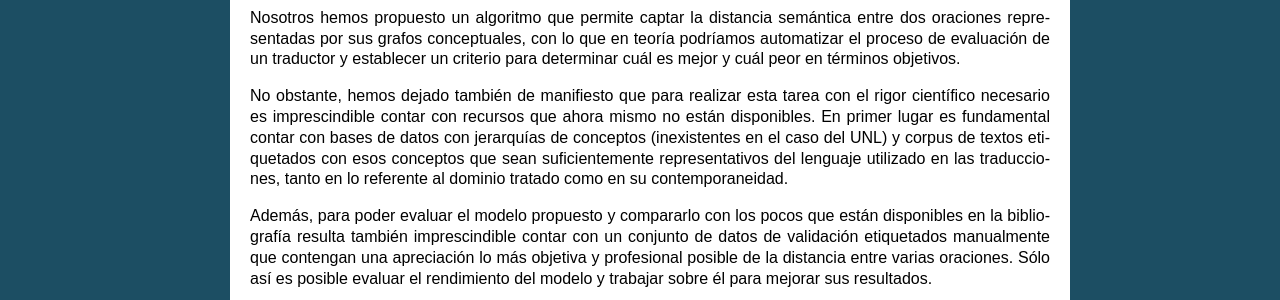
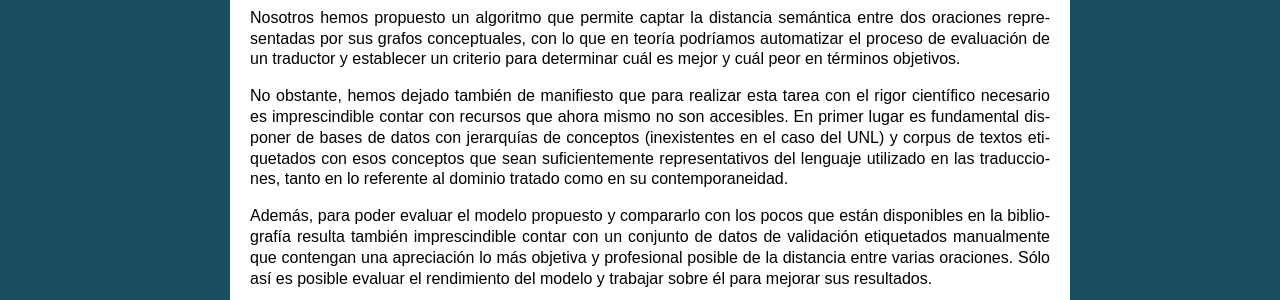
Before and after one commit to jgsogo/muia_tfm, a Sphinx documentation site: the page built from doc/6.conclusion/index.rst, in a window 1280 px wide. Shown: the part 361-661 px from the top of the page. Built offline with Sphinx 7.4.7, drawn with Linux system fonts in a browser that asks for light colours; cross-references to code outside the pages are shown as plain code.

Commit message:
a little bit of redundancy

```diff
--- a/doc/6.conclusion/index.rst
+++ b/doc/6.conclusion/index.rst
@@ -29,8 +29,8 @@ automatizar el proceso de evaluación de un traductor y establecer un criterio p
 determinar cuál es mejor y cuál peor en términos objetivos.
 
 No obstante, hemos dejado también de manifiesto que para realizar esta tarea con el
-rigor científico necesario es imprescindible contar con recursos que ahora mismo no están
-disponibles. En primer lugar es fundamental contar con bases de datos con jerarquías de
+rigor científico necesario es imprescindible contar con recursos que ahora mismo no son
+accesibles. En primer lugar es fundamental disponer de bases de datos con jerarquías de
 conceptos (inexistentes en el caso del UNL) y corpus de textos etiquetados con esos
 conceptos que sean suficientemente representativos del lenguaje utilizado en las
 traducciones, tanto en lo referente al dominio tratado como en su contemporaneidad.
```
